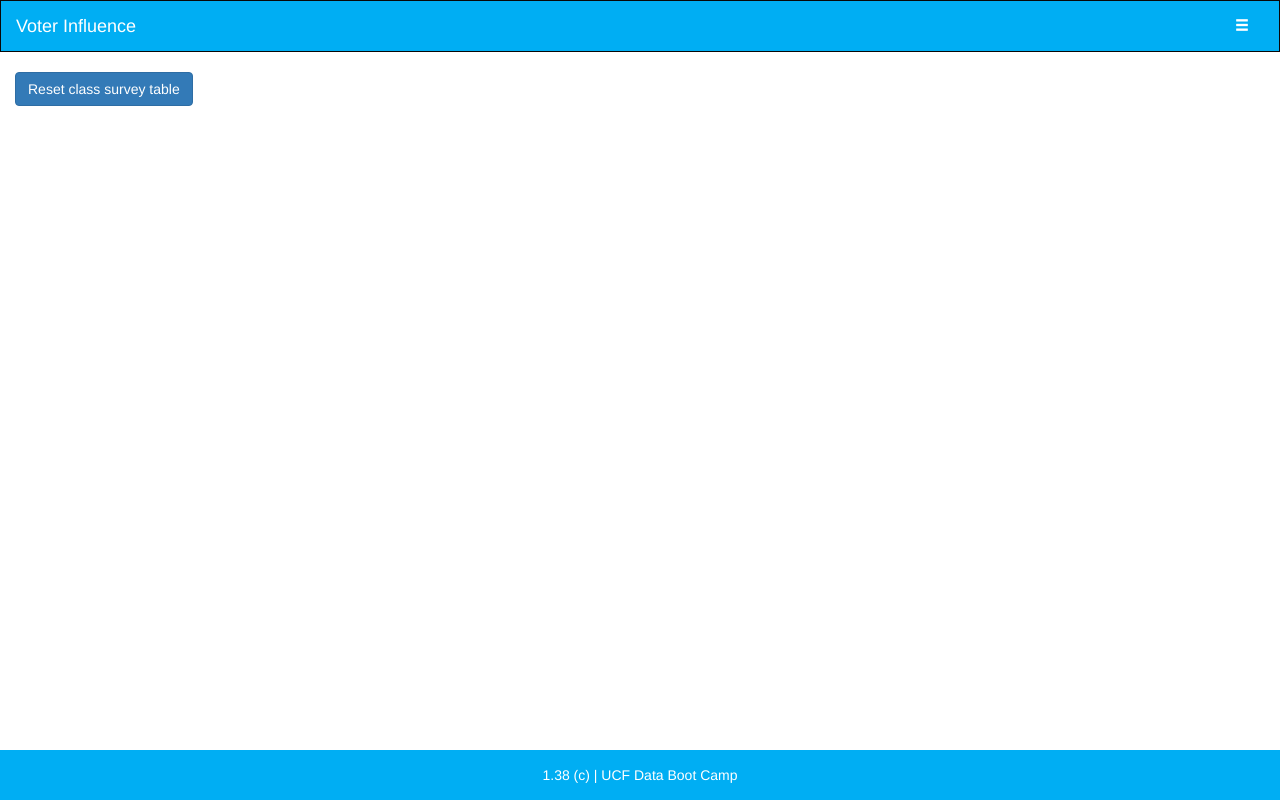
After one commit to BayrexR/VoterInfluence, a Flask app: template templates/admin.html in a window 1280 px wide. The commit adds this page. Run offline with Flask 2, Linux system fonts and the light colour scheme; the template is opened without the code that fills it, so the values that code supplies are empty; some libraries are stand-ins or nearby versions.

Commit message:
Adds plot refresh and db reset buttons & functions

```diff
--- a/app.py
+++ b/app.py
@@ -136,16 +136,14 @@ def survey():
 #======================
 @app.route("/apiV1.0/get_results")
 def getResults():
-    with engine.connect() as con:
-        yes = con.execute("SELECT SUM(YES) FROM class_survey;")
-        no = con.execute("SELECT SUM(NO) FROM class_survey;")
-        idk = con.execute("SELECT SUM(IDK) FROM class_survey;")
+    results = surveyResults()
 
-        xValue = ["Yes", "No","I Don't Know" ]
-        yValue = [yes, no, idk]
+    #Split results into two separate trace lists
+    xAxis = results[1]
+    yAxis = results[0]
 
     return (
-        render_template("survey.html", xValue=xValue, yValue=yValue )
+        render_template("survey.html", xAxis=xAxis, yAxis=yAxis)
     )
 
 #======================
@@ -173,23 +171,39 @@ def postResults(value):
                 con.execute('INSERT INTO class_survey (IDK) VALUES (1);')
     rvalue = request.method
     return (
-        render_template("survey.html")
+        redirect("/apiV1.0/get_results", code=302)
     )
 
 #==============
-#Refresh survey route
+#Admin page route
 #==============
 @app.route("/apiV1.0/@dmin")
 def admin():
-    #Call results helper function to get vote counts
-    results = surveyResults()
+    "DB reset"
+    return (
+        render_template("admin.html")
+    )
 
-    #Split results into two separate trace lists
-    xAxis = results[1]
-    yAxis = results[0]
+#==============
+#Reset survey table route
+#==============
+@app.route("/apiV1.0/reset")
+def reset():
+    with engine.connect() as con:
+        con.execute("DROP TABLE IF EXISTS class_survey;")
+        con.execute("CREATE TABLE class_survey (vote_id INT AUTO_INCREMENT,YES INT(1) DEFAULT 0, NO INT(1) DEFAULT 0, IDK INT(1) DEFAULT 0,	PRIMARY KEY (vote_id));")
 
     return (
-        render_template("survey.html", xAxis=xAxis, yAxis=yAxis)
+        redirect("admin.html", code=302)
+    )
+
+#==============
+#Refresh survey results route
+#==============
+@app.route("/apiV1.0/refresh")
+def refresh():
+    return (
+        redirect("/apiV1.0/get_results", code=302)
     )
 
 
--- a/static/assets/js/survey.js
+++ b/static/assets/js/survey.js
@@ -34,6 +34,20 @@ function handleClick(vote) {
     location.href = route;
 };
 
+//Reset survey table button
+function dbReset() {
+    console.log('dbReset()');
+    var apiRoute = '/apiV1.0/reset';
+    location.href = apiRoute;
+};
+
+//Refresh survey plot data
+function dbRefresh() {
+    console.log('dbRefresh()');
+    var apiRoute = '/apiV1.0/refresh';
+    location.href = apiRoute;
+};
+
 
 // Use D3 `.on` to attach a click handler for the upvote
 // castedVote.on("click", function(value) {
--- /dev/null
+++ b/templates/admin.html
@@ -0,0 +1,104 @@
+<!DOCTYPE html>
+<!--[if lt IE 7]>      <html class="no-js lt-ie9 lt-ie8 lt-ie7"> <![endif]-->
+<!--[if IE 7]>         <html class="no-js lt-ie9 lt-ie8"> <![endif]-->
+<!--[if IE 8]>         <html class="no-js lt-ie9"> <![endif]-->
+<!--[if gt IE 8]><!-->
+<html class="no-js"> <!--<![endif]-->
+    <head>
+        <meta charset="utf-8">
+        <meta http-equiv="X-UA-Compatible" content="IE=edge">
+        <title>Documentation</title>
+        <meta name="description" content="">
+        <meta name="viewport" content="width=device-width, initial-scale=1">
+        <link rel="stylesheet" href="https://maxcdn.bootstrapcdn.com/bootstrap/3.3.7/css/bootstrap.min.css" integrity="sha384-BVYiiSIFeK1dGmJRAkycuHAHRg32OmUcww7on3RYdg4Va+PmSTsz/K68vbdEjh4u" crossorigin="anonymous">
+        <link rel="stylesheet" href="{{url_for('static', filename='assets/css/style.css')}}"/>
+        <style>
+            div.a {
+              text-indent: 20px;
+            }
+
+            div.b {
+              text-indent: 35px;
+            }
+
+            div.c {
+              text-indent: 50px;
+            }
+            div.d {
+              text-indent: 65px;
+            }
+            ul.a {
+              list-style-type: circle;
+            }
+            ul.b {
+            list-style-type: square;
+            }
+            </style>
+      </head>
+    <body>
+        <!--[if lt IE 7]>
+            <p class="browsehappy">You are using an <strong>outdated</strong> browser. Please <a href="#">upgrade your browser</a> to improve your experience.</p>
+        <![endif]-->
+        <div class="container"> <!--Start main container-->
+
+            <div class="row"> <!--Navbar row-->
+                <nav class="navbar navbar-inverse">
+                    <div class="container-fluid">
+                      <!-- Brand and toggle get grouped for better mobile display -->
+                      <div class="navbar-header">
+                        <button type="button" class="navbar-toggle collapsed" data-toggle="collapse" data-target="#bs-example-navbar-collapse-1" aria-expanded="false">
+                          <span class="sr-only">Toggle navigation</span>
+                          <span class="icon-bar"></span>
+                          <span class="icon-bar"></span>
+                          <span class="icon-bar"></span>
+                        </button>
+                        <a class="navbar-brand nav-text" href="/">Voter Influence</a>
+                      </div>
+
+                      <!-- Collect the nav links, forms, and other content for toggling -->
+                      <div class="collapse navbar-collapse" id="bs-example-navbar-collapse-1">
+
+                        <ul class="nav navbar-nav navbar-right">
+                          <li><a href="#"></a></li>
+                          <li class="dropdown">
+                            <a href="#" class="dropdown-toggle" data-toggle="dropdown" role="button" aria-haspopup="true" aria-expanded="false">
+                              <span class="glyphicon glyphicon-menu-hamburger nav-text" aria-hidden="true" aria-label="menu"></span></a>
+                            <ul class="dropdown-menu">
+                              <li><a href="/">Home</a></li>
+                              <li><a href="/documentation">Documentation</a></li>
+                              <li role="separator" class="divider"></li>
+                              <li><a href="/survey">Survey</a></li>
+                            </ul>
+                          </li>
+                        </ul>
+                      </div><!-- /.navbar-collapse -->
+                    </div><!-- /.container-fluid -->
+                  </nav>
+            </div> <!--End Navbar row-->
+<!-------------------------------------------------------------------------------------------------->
+            <div>
+                <button class="btn btn-primary" onclick="dbReset();" id="dbReset" href= ()> Reset class survey table </button>
+                                    <!--^^onclick= insert vote counting function here^^-->
+            </div>
+
+
+<!----------------------------------------------------------------------------------------------------------------------->
+<div class="row text-center"> <!--Start footer row-->
+  <div class="footer navbar-fixed-bottom nav-text">1.38 (c) | UCF Data Boot Camp</div>
+</div><!--End footer row-->
+
+</div><!--End main container-->
+
+  <!--Latest minified jquery-->
+<script src="https://ajax.googleapis.com/ajax/libs/jquery/3.3.1/jquery.min.js"></script>
+  <!-- Latest compiled and minified JavaScript -->
+<script src="https://maxcdn.bootstrapcdn.com/bootstrap/3.3.7/js/bootstrap.min.js" integrity="sha384-Tc5IQib027qvyjSMfHjOMaLkfuWVxZxUPnCJA7l2mCWNIpG9mGCD8wGNIcPD7Txa" crossorigin="anonymous"></script>
+  <!-- minified plotly.js -->
+<script src="https://cdn.plot.ly/plotly-latest.min.js"></script>
+<!-- <script type="text/javascript" src="/static/assets/js/app.js"></script> -->
+<script type="text/javascript" src="/static/assets/js/survey.js"></script>
+<script type="text/javascript" src="/static/assets/js/survey_plot.js"></script>
+<script type="text/javascript" src="{{url_for('static', filename='assets/js/survey_plot.js')}}"></script>
+<script type="text/javascript" src="{{url_for('static', filename='assets/js/survey.js')}}"></script>
+</body>
+</html>
```
Also changed, not shown: static/assets/css/survey-style.css (+12 -0 lines), templates/survey.html (+3 -6 lines).
